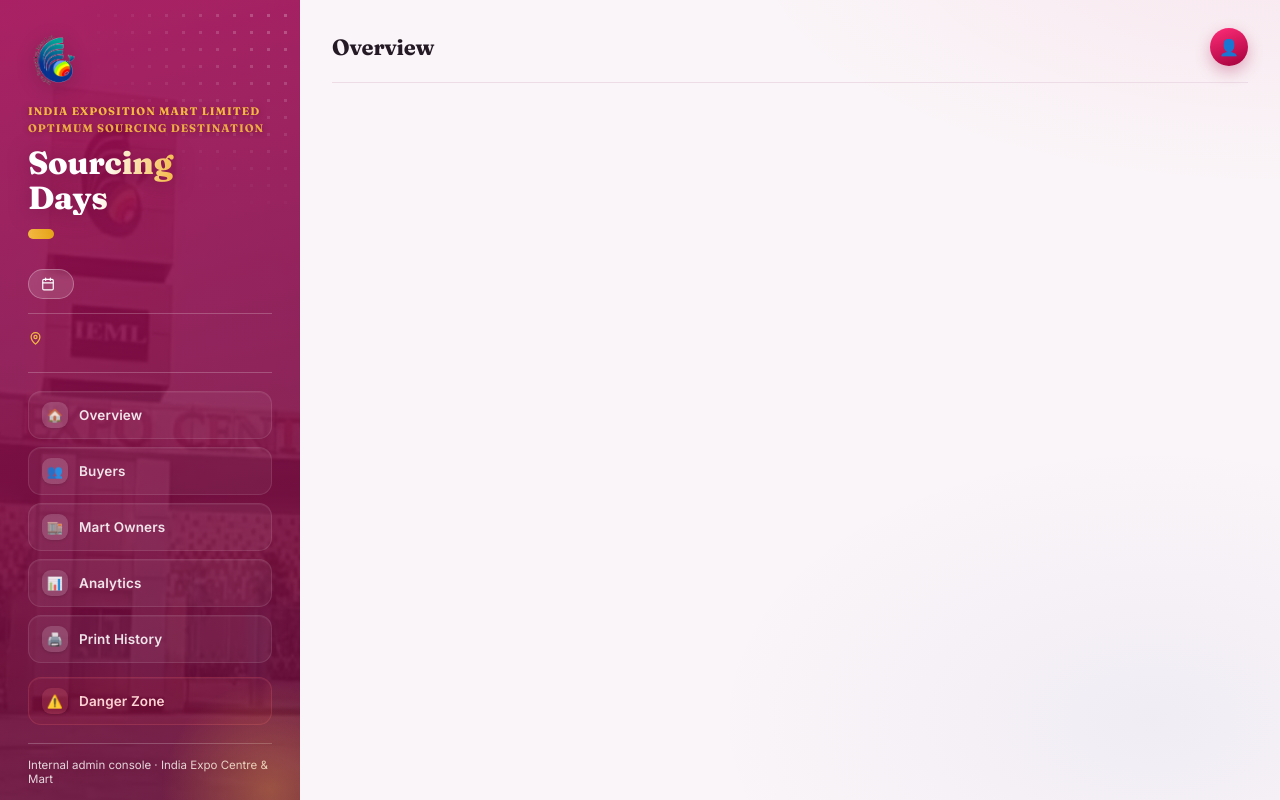
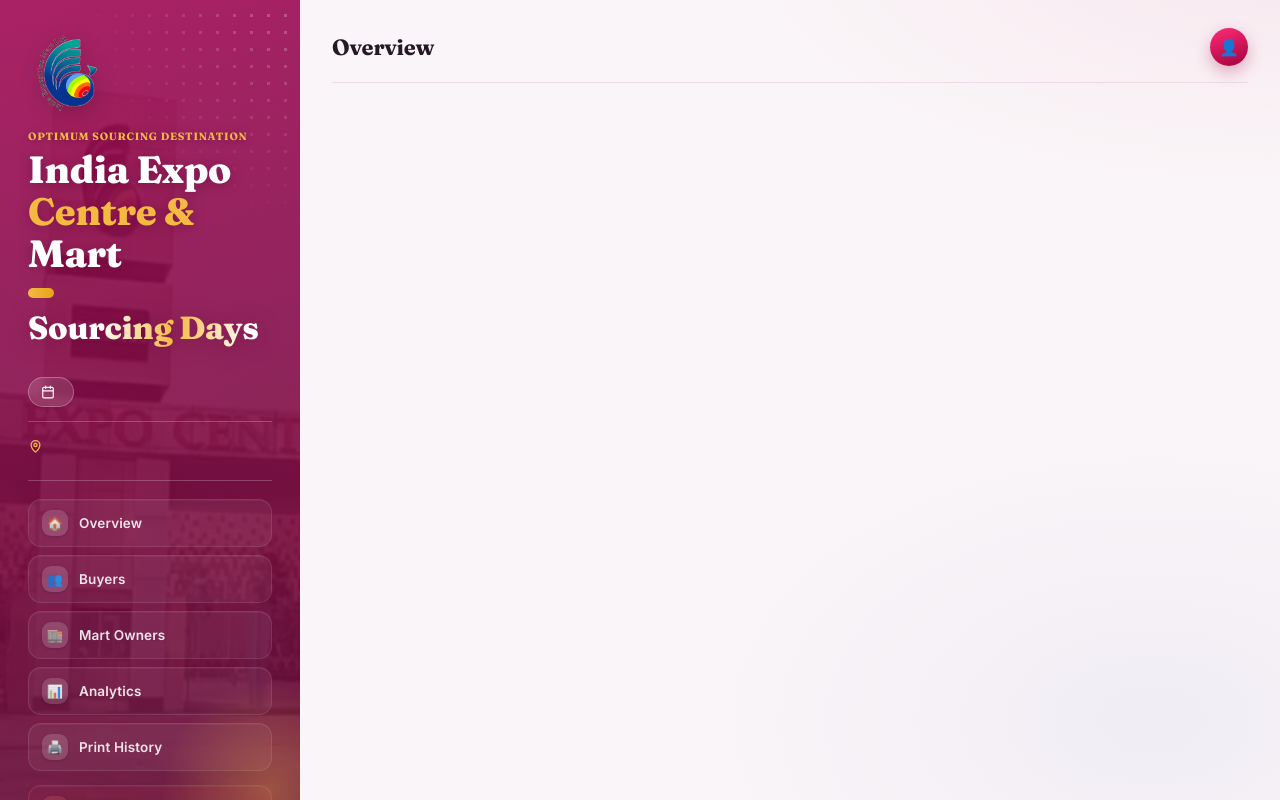
Before and after one commit to AnmolPandey9119/IEML-Mart-Days-Portal, a website: page public/dashboard.html in a window 1280 px wide. Drawn offline with Linux system fonts and the light colour scheme; no server answers.

Commit message:
Updating the layout and design

```diff
--- a/public/css/style.css
+++ b/public/css/style.css
@@ -320,28 +320,35 @@
    }
    .identity-inner { position: relative; display: flex; flex-direction: column; flex: 1; min-height: 0; }
    .identity-logo {
-     width: 52px; height: 52px; object-fit: contain; margin-bottom: 18px;
+     width: 78px; height: 78px; object-fit: contain; margin-bottom: 18px;
      filter: drop-shadow(0 4px 10px rgba(0,0,0,0.2));
    }
    .identity-eyebrow {
      margin: 0 0 6px; font-family: var(--font-display); font-weight: 700;
-     font-size: 11px; letter-spacing: 0.09em; text-transform: uppercase;
+     font-size: 10.5px; letter-spacing: 0.07em; text-transform: uppercase;
+     white-space: nowrap;
      color: var(--gold-soft); text-shadow: 0 1px 6px rgba(98, 10, 56, 0.5);
    }
-   .identity-eyebrow-2 { margin: -3px 0 10px; opacity: 0.92; }
    .identity-kicker {
      margin: 0 0 14px; font-family: var(--font-display); font-weight: 800;
-     font-size: 32px; line-height: 1.1; letter-spacing: -0.01em;
-     background: linear-gradient(100deg, #fff 30%, var(--gold-soft) 60%, #fff 90%);
-     -webkit-background-clip: text; background-clip: text; -webkit-text-fill-color: transparent; color: #fff;
-     filter: drop-shadow(0 2px 10px rgba(98, 10, 56, 0.5));
+     font-size: 38px; line-height: 1.1; letter-spacing: -0.01em;
+     color: #fff;
+     text-shadow: 0 2px 12px rgba(98, 10, 56, 0.5);
    }
+   .identity-kicker-accent { color: var(--gold-soft); }
    .identity-badge {
      display: inline-block; width: fit-content; margin-bottom: 12px;
      padding: 5px 13px; border-radius: 999px;
      background: linear-gradient(90deg, var(--gold-soft) 0%, var(--gold) 100%);
      color: #5a3600; font-family: var(--font-display); font-size: 11.5px; font-weight: 800;
      letter-spacing: 0.02em;
+   }
+   .identity-subheading {
+     margin: 0 0 12px; font-family: var(--font-display); font-weight: 800;
+     font-size: 32px; line-height: 1.15; letter-spacing: -0.01em;
+     background: linear-gradient(100deg, #fff 30%, var(--gold-soft) 60%, #fff 90%);
+     -webkit-background-clip: text; background-clip: text; -webkit-text-fill-color: transparent; color: #fff;
+     filter: drop-shadow(0 2px 10px rgba(98, 10, 56, 0.5));
    }
    .identity-tagline {
      margin: 0 0 18px; font-size: 13px; line-height: 1.55; max-width: 32ch;
@@ -709,7 +716,8 @@
        background: rgba(255,255,255,0.16); color: #fff;
        font-size: 14px; font-weight: 700; margin-bottom: 10px; align-self: flex-end;
      }
-     .identity-kicker { font-size: 26px; }
+     .identity-kicker { font-size: 27px; }
+     .identity-subheading { font-size: 23px; }
 
      .main { padding: 16px; }
 
--- a/public/dashboard.html
+++ b/public/dashboard.html
@@ -26,11 +26,11 @@
     <div class="identity-inner">
       <img src="/assets/ieml-logo.png" alt="India Exposition Mart Ltd. logo" class="identity-logo" onerror="this.style.display='none'" />
 
-      <p class="identity-eyebrow">India Exposition Mart Limited</p>
-      <p class="identity-eyebrow identity-eyebrow-2">Optimum Sourcing Destination</p>
-      <h2 class="identity-kicker">Sourcing<br />Days</h2>
+      <p class="identity-eyebrow">Optimum Sourcing Destination</p>
+      <h2 class="identity-kicker">India Expo <span class="identity-kicker-accent">Centre &amp;</span> Mart</h2>
 
       <span class="identity-badge" id="brandEdition"></span>
+      <h3 class="identity-subheading">Sourcing Days</h3>
       <p class="identity-tagline" id="brandTag"></p>
 
       <div class="identity-chips">
```
